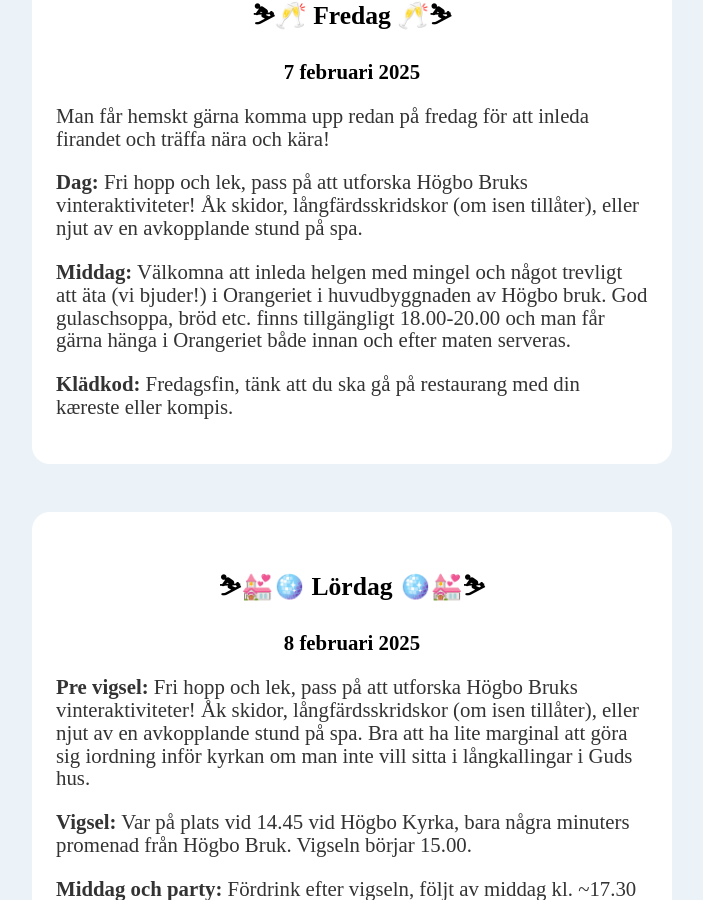
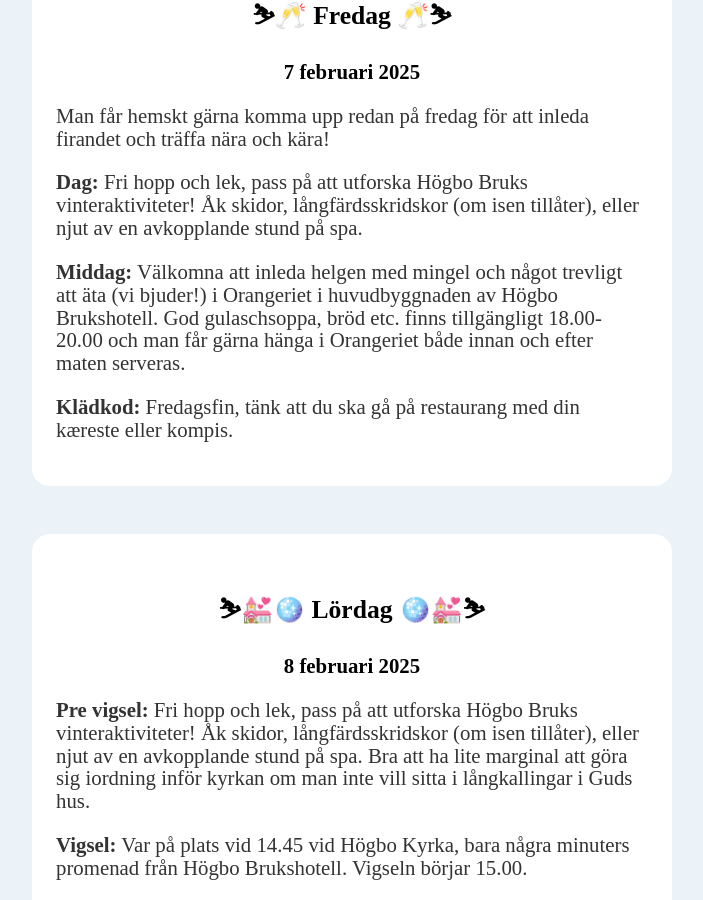
Before and after one commit to IngridOchMagnus/ingridochmagnus.github.io, a Jekyll site: the page built from program.md, in a window 1280 px wide and 900 px high, scrolled down 727 px. Shown: the whole window, without its empty margins (288-991 px from the left). Built offline with Jekyll 4.4.1, drawn with Linux system fonts in a browser that asks for light colours; some web fonts are replaced; some of the changed text lies outside the part shown.

Commit message:
brukshotell

```diff
--- a/program.md
+++ b/program.md
@@ -12,7 +12,7 @@
 
 **Dag:** Fri hopp och lek, pass på att utforska Högbo Bruks vinteraktiviteter! Åk skidor, långfärdsskridskor (om isen tillåter), eller njut av en avkopplande stund på spa.
 
-**Kväll:** De som vill får gärna äta middag med oss på torsdag, vi har bokat bord så det räcker till alla i restaurangen på Högbo bruk och kommer vara där från 18.30.
+**Kväll:** De som vill får gärna äta middag med oss på torsdag, vi har bokat bord så det räcker till alla i restaurangen på Högbo Brukshotell och kommer vara där från 18.30.
 
 </div>
 <div id="program-section">
@@ -24,7 +24,7 @@
 
 **Dag:** Fri hopp och lek, pass på att utforska Högbo Bruks vinteraktiviteter! Åk skidor, långfärdsskridskor (om isen tillåter), eller njut av en avkopplande stund på spa.
 
-**Middag:** Välkomna att inleda helgen med mingel och något trevligt att äta (vi bjuder!) i Orangeriet i huvudbyggnaden av Högbo bruk. God gulaschsoppa, bröd etc. finns tillgängligt 18.00-20.00 och man får gärna hänga i Orangeriet både innan och efter maten serveras.
+**Middag:** Välkomna att inleda helgen med mingel och något trevligt att äta (vi bjuder!) i Orangeriet i huvudbyggnaden av Högbo Brukshotell. God gulaschsoppa, bröd etc. finns tillgängligt 18.00-20.00 och man får gärna hänga i Orangeriet både innan och efter maten serveras.
 
 **Klädkod:** Fredagsfin, tänk att du ska gå på restaurang med din kæreste eller kompis.
 
@@ -36,7 +36,7 @@
 
 **Pre vigsel:** Fri hopp och lek, pass på att utforska Högbo Bruks vinteraktiviteter! Åk skidor, långfärdsskridskor (om isen tillåter), eller njut av en avkopplande stund på spa. Bra att ha lite marginal att göra sig iordning inför kyrkan om man inte vill sitta i långkallingar i Guds hus.
 
-**Vigsel:** Var på plats vid 14.45 vid Högbo Kyrka, bara några minuters promenad från Högbo Bruk. Vigseln börjar 15.00.
+**Vigsel:** Var på plats vid 14.45 vid Högbo Kyrka, bara några minuters promenad från Högbo Brukshotell. Vigseln börjar 15.00.
 
 **Middag och party:** Fördrink efter vigseln, följt av middag kl. ~17.30 och därefter fest till 02!
 
@@ -47,7 +47,7 @@
 <h2> 💊🥞🍓 Söndag 🍓🥞💊</h2>
 <h3 id="h3-center">9 februari 2025 </h3>
 
-**Förmiddag:** Frukost och utcheckning, Ingrid och Magnus är i Högbo bruks frukostmatsal från och med 08.30.
+**Förmiddag:** Frukost och utcheckning, Ingrid och Magnus är i Högbo Brukshotell frukostmatsal från och med 08.30.
 
 **Avresa:** Krama gärna på oss innan ni beger er 💞
 
```
Also changed, not shown: boende.md (+1 -1 lines).
